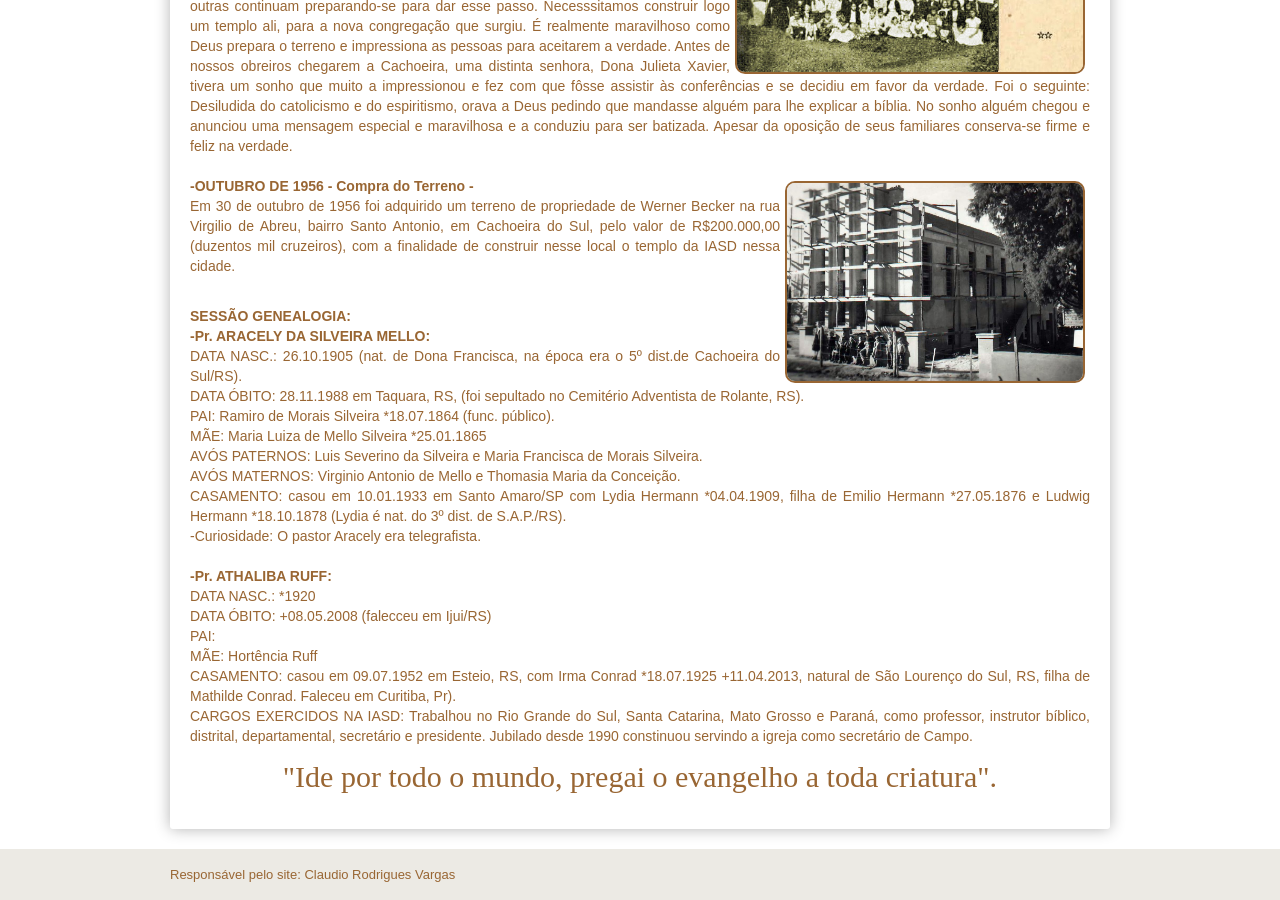
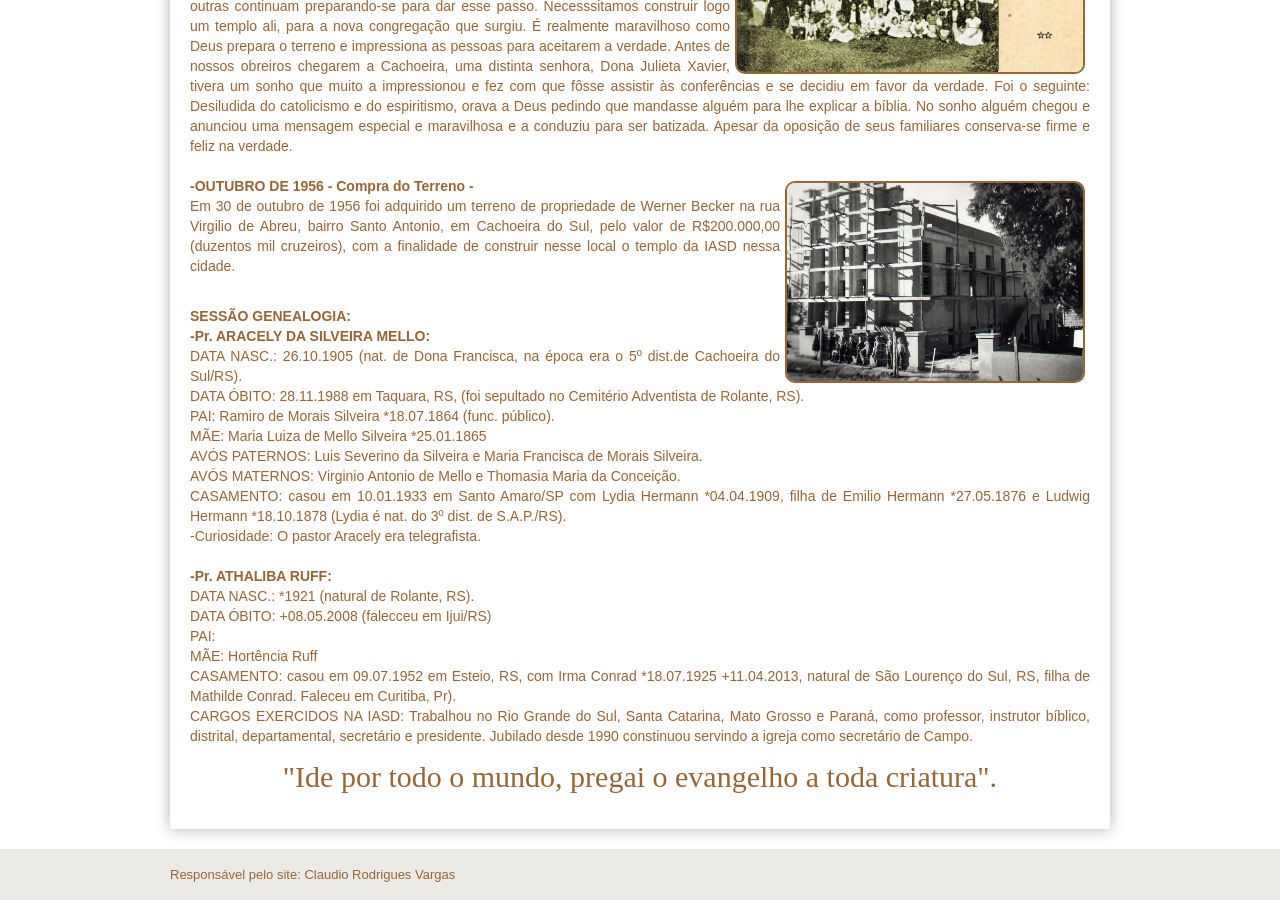
Before and after one commit to claudiovargas1955/claudiovargas1955.github.io, a Jekyll site: the page built from _pages/história-da-iasd-cachoeira.html, in a window 1280 px wide and 900 px high, scrolled down 1647 px. Built offline with Jekyll 4.4.1, drawn with Linux system fonts in a browser that asks for light colours; some web fonts are replaced.

Commit message:
Update história-da-iasd-cachoeira.html

```diff
--- a/_pages/história-da-iasd-cachoeira.html
+++ b/_pages/história-da-iasd-cachoeira.html
@@ -160,7 +160,7 @@ CASAMENTO: casou em 10.01.1933 em Santo Amaro/SP com Lydia Hermann *04.04.1909,
 -Curiosidade: O pastor Aracely era telegrafista. <br><br>
 
 <b>-Pr. ATHALIBA RUFF: </b><br>
-DATA NASC.: *1920<br>
+DATA NASC.: *1921 (natural de Rolante, RS).<br>
 DATA ÓBITO: +08.05.2008 (falecceu em Ijui/RS)<br>
 PAI: <br>
 MÃE: Hortência Ruff<br>
```
